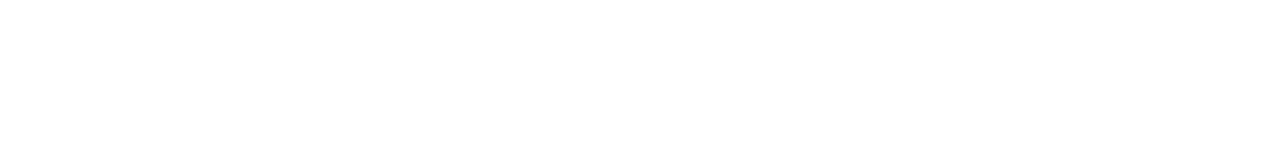
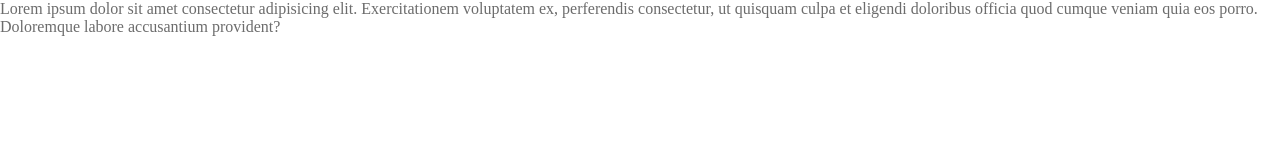
Before and after one commit to tiagox8-ivtec/PROJETO-TRAVELGRAM, a plain HTML site: page index.html in a window 1280 px wide. Drawn offline with Linux system fonts and the light colour scheme.

Commit message:
inicial style guide

```diff
--- a/index.html
+++ b/index.html
@@ -7,6 +7,9 @@
   <link rel="stylesheet" href="styles/index.css">
 </head>
 <body>
+  <p>
+    Lorem ipsum dolor sit amet consectetur adipisicing elit. Exercitationem voluptatem ex, perferendis consectetur, ut quisquam culpa et eligendi doloribus officia quod cumque veniam quia eos porro. Doloremque labore accusantium provident?
+  </p>
 
 </body>
 </html>
--- a/styles/global.css
+++ b/styles/global.css
@@ -0,0 +1,19 @@
+*{
+  margin: 0;
+  padding: 0;
+  box-sizing: border-box;
+}
+:root{
+  --brand-color: #ef5f4c;
+  --shape-transparency: rgba(255, 255, 255, 0.560);
+  --background-color:#ffffff;
+  --surface-color:#f5f5f5;
+  --skeleton-color:#d9d9d9;
+  --text-color-primary:#313131;
+  --text-color-secondary:#6c6c6c;
+
+}
+body{
+  color: var(--text-color-secondary);
+  background-color: var(--background-color);
+}
```
Also changed, not shown: assets/AirplaneTilt.svg (added), assets/Image 01.png (added), assets/Image 02.png (added), assets/Image 03.png (added), assets/Image 04.png (added), assets/Image 05.png (added), assets/Image 06.png (added), assets/Image 07.png (added), assets/Image 08.png (added), assets/Image 09.png (added), assets/Image 10.png (added), assets/Image 11.png (added), assets/Image.svg (added), assets/Logo.svg (added), 2 more files, 1 other file.
